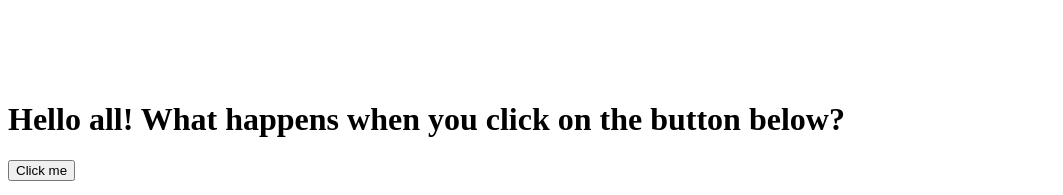
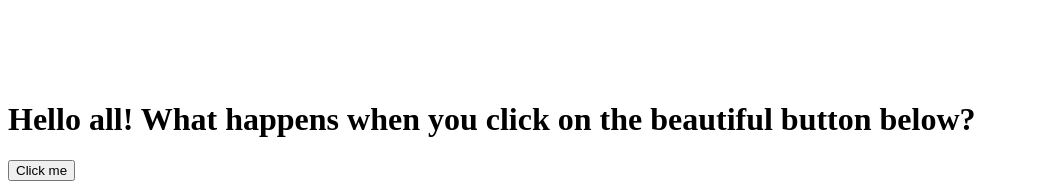
Before and after one commit to shakey0/Serverless-Deployment, a plain HTML site: page index.html in a window 1280 px wide. Shown: the top 195 px of the page, without its empty margins (0-1063 px from the left). Drawn offline with Linux system fonts and the light colour scheme.

Commit message:
Little test change

```diff
--- a/index.html
+++ b/index.html
@@ -17,7 +17,7 @@
       <br><br><br><br>
       <h1>
         Hello
-        <span id="response">all! What happens when you click on the button below?</span>
+        <span id="response">all! What happens when you click on the beautiful button below?</span>
       </h1>
 
       <button type="button" onclick="handleClick()">Click me</button><br>
```
